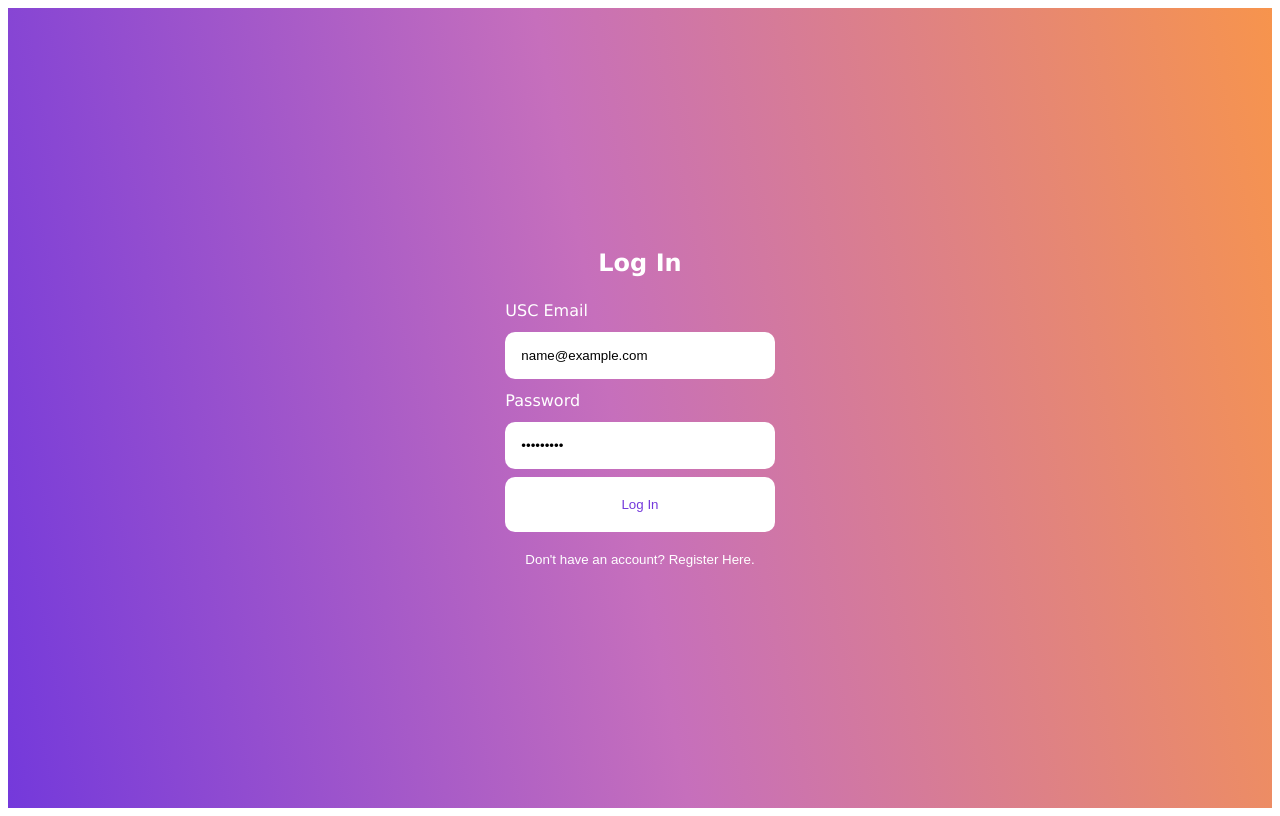
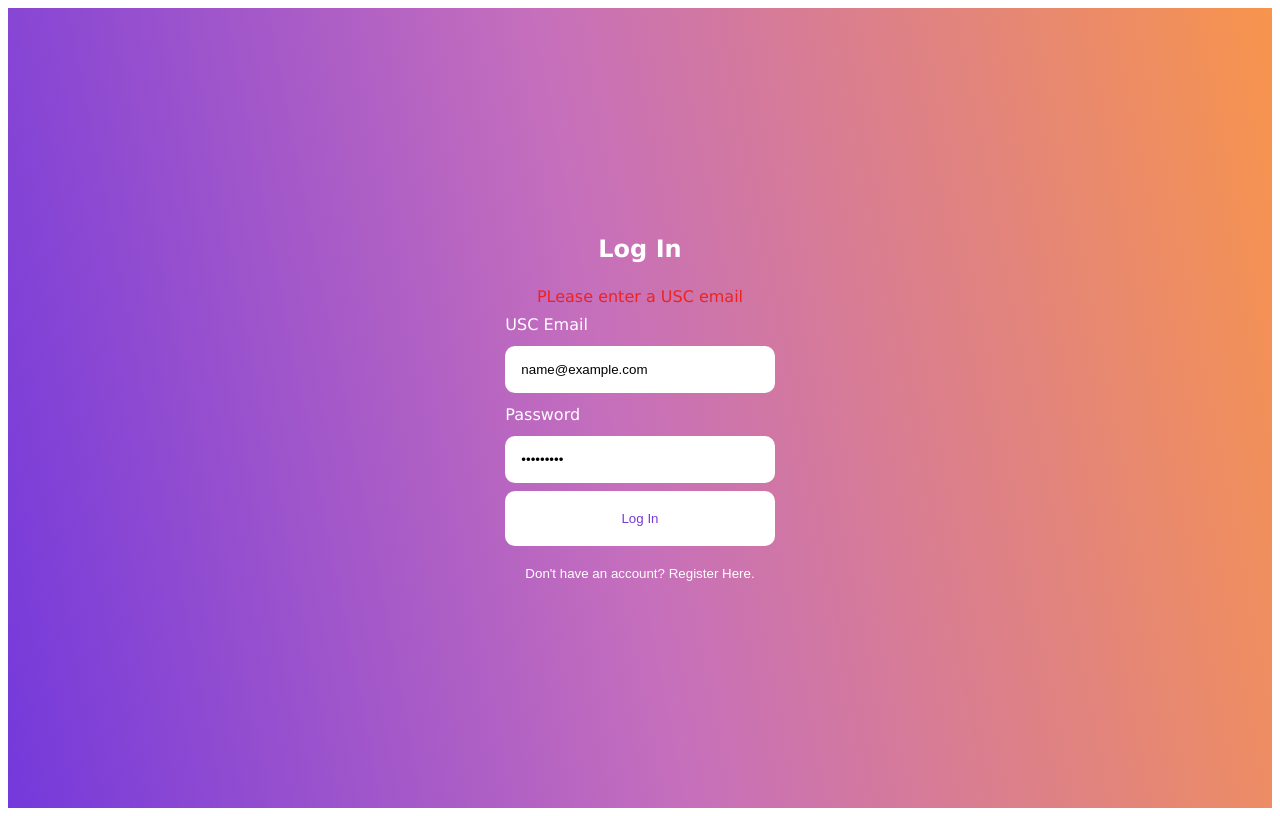
Before and after one commit to orchidzzz1/CS201-Final-Project-hn, a React (Create React App) app in the folder frontend/: page / in a window 1280 px wide. Both pictures are taken after typing "name@example.com", "Sample123" into the empty fields and a click on the button "Log In". Built offline with nearby package versions, Linux system fonts and the light colour scheme.

Commit message:
log-in: only allows usc emails, error message if usc email is not entered or incorrect email/pass

```diff
--- a/frontend/src/App.css
+++ b/frontend/src/App.css
@@ -44,8 +44,13 @@
     color: #7439db;
   }
 
-
   .link-btn {
     background: none;
     color: white;
   }
+
+  .error-message {
+    background-color: none;
+    padding: 5px;
+    color: #EE2222
+  }
--- a/frontend/src/App.js
+++ b/frontend/src/App.js
@@ -5,7 +5,7 @@
 import LogIn from "./Components/UserAuthentication/LogIn";
 import Register from "./Components/UserAuthentication/Register";
 import CreatePost from "./Components/CreatePost/CreatePost";
-import Dashboard from "./Components/Home/Posts/Dashboard";
+import Dashboard from "./Components/Dashboard/Dashboard";
 
 
 const App = () => {
--- a/frontend/src/Components/UserAuthentication/LogIn.js
+++ b/frontend/src/Components/UserAuthentication/LogIn.js
@@ -6,11 +6,19 @@
     const navigate = useNavigate();
     const [email, setEmail] = useState('');
     const [pass, setPass] = useState('');
+    // eslint-disable-next-line
     const [authenticated, setauthenticated] = useState(localStorage.getItem(localStorage.getItem("authenticated")|| false));
+    const [errorMessage, setErrorMessage] = useState('');
     const users = [{ email: "tommytrojan@usc.edu", pass: "password" }];
 
     const handleSubmit = (e) => {
         e.preventDefault()
+        if(email.search("@usc.edu") === -1) {
+            console.log(email);
+            setErrorMessage('PLease enter a USC email');
+
+        }
+        else {
             const account = users.find((user) => user.email === email);
             if (account && account.pass === pass) {
                 console.log(email)
@@ -18,12 +26,17 @@
                 setauthenticated(true)
                 localStorage.setItem("authenticated", true);
                 navigate('dashboard')
+            } else {
+                console.log("incorrect user or passowrd")
+                setErrorMessage('Email or password is incorrect');
             }
+        }
+
     };
-
     return (
         <div className = "userAuthentication-container">
             <h2> Log In </h2>
+            {errorMessage && <div className="error-message"> {errorMessage} </div>}
             <form className = "login-form" onSubmit={handleSubmit}>
                 <label htmlFor="email">USC Email </label>
                 <input value={email} onChange={(e) => setEmail(e.target.value)} type="email" placeholder="tommytrojan@usc.edu" id="email" name="email" />
--- a/frontend/src/Components/UserAuthentication/Register.js
+++ b/frontend/src/Components/UserAuthentication/Register.js
@@ -10,7 +10,13 @@
     const handleSubmit = (e) => {
         e.preventDefault();
         console.log(email);
-        navigate('dashboard')
+        if(email.search("@usc.edu") === -1) {
+            console.log("Please enter a USC email");
+        }
+        else {
+            navigate('../dashboard')
+        }
+
     }
 
     return (
```
Also changed, not shown: frontend/src/Components/Dashboard/Dashboard.js (renamed from frontend/src/Components/Home/Posts/Dashboard.js). Lines whose indentation alone changed are shown as unchanged.
